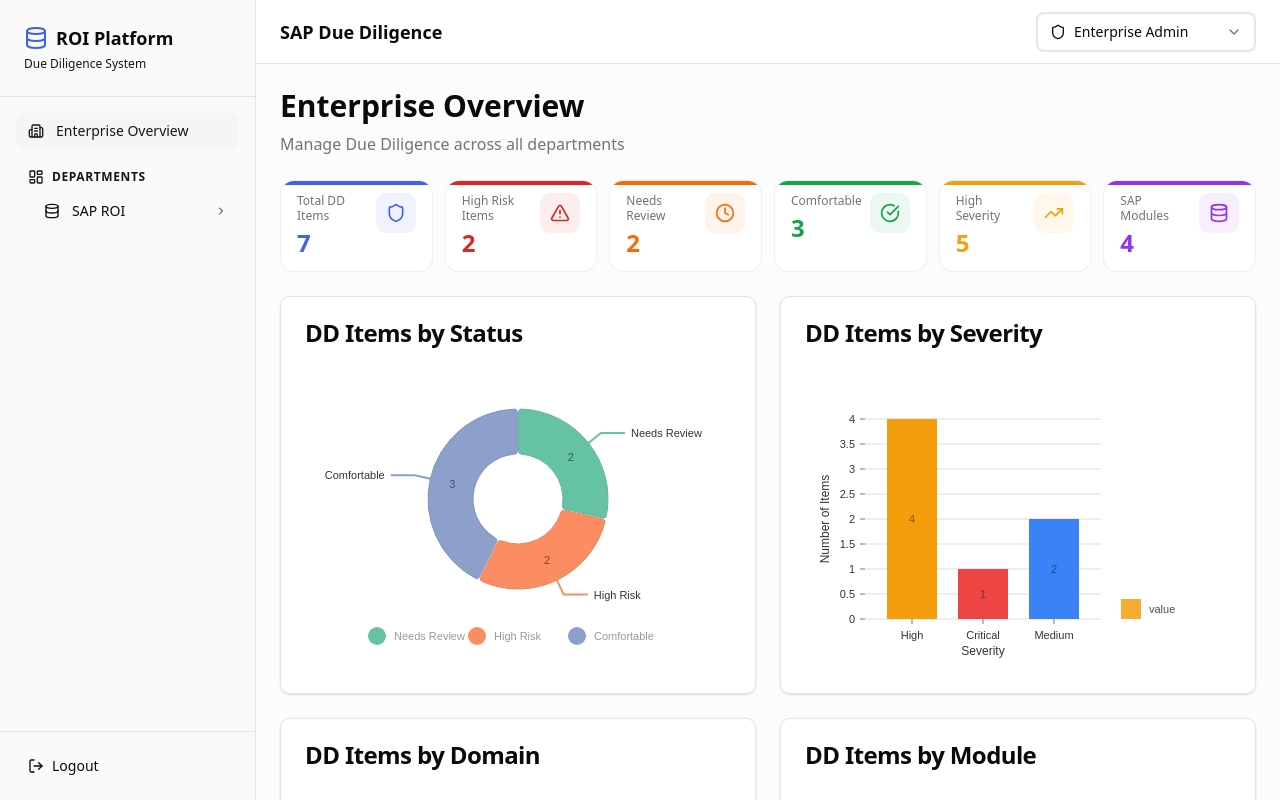
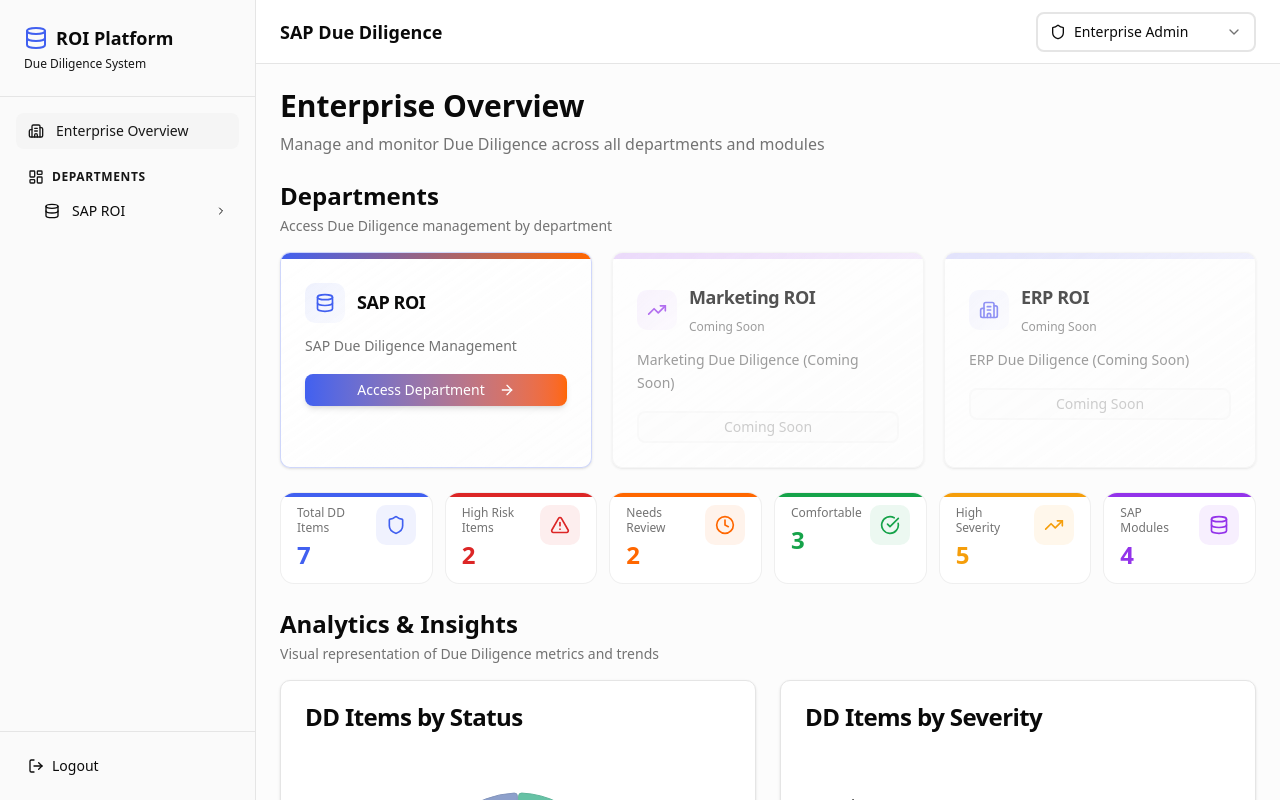
Before and after one commit to rajvimannlowe/SAP-ROI, a React (Vite) app: page /enterprise in a window 1280 px wide. Built offline with nearby package versions, Linux system fonts and the light colour scheme; sample sign-in values are in the browser's storage.

Commit message:
enterprises overview is updated

```diff
--- a/src/pages/enterprise/EnterpriseOverview.tsx
+++ b/src/pages/enterprise/EnterpriseOverview.tsx
@@ -1,48 +1,67 @@
-import { useMemo } from 'react';
-import { Link } from 'react-router-dom';
-import { Card, CardContent, CardDescription, CardHeader, CardTitle } from '../../components/ui/card';
-import { Button } from '../../components/ui/button';
-import { Database, ArrowRight, Building2 } from 'lucide-react';
-import { MOCK_DD_ITEMS, SAP_MODULES, getModuleBySubModule } from '../../data/mockData';
-import { EnterpriseSummaryCards } from '../../components/dashboard/EnterpriseSummaryCards';
-import { StatusPieChart } from '../../components/dashboard/StatusPieChart';
-import { SeverityBarChart } from '../../components/dashboard/SeverityBarChart';
-import { DomainBarChart } from '../../components/dashboard/DomainBarChart';
-import { ModuleBarChart } from '../../components/dashboard/ModuleBarChart';
+import { useMemo } from "react";
+import { Link } from "react-router-dom";
+import {
+  Card,
+  CardContent,
+  CardDescription,
+  CardHeader,
+  CardTitle,
+} from "../../components/ui/card";
+import { Button } from "../../components/ui/button";
+import { Database, ArrowRight, Building2, TrendingUp } from "lucide-react";
+import {
+  MOCK_DD_ITEMS,
+  SAP_MODULES,
+  getModuleBySubModule,
+} from "../../data/mockData";
+import { EnterpriseSummaryCards } from "../../components/dashboard/EnterpriseSummaryCards";
+import { StatusPieChart } from "../../components/dashboard/StatusPieChart";
+import { SeverityBarChart } from "../../components/dashboard/SeverityBarChart";
+import { DomainBarChart } from "../../components/dashboard/DomainBarChart";
+import { ModuleBarChart } from "../../components/dashboard/ModuleBarChart";
 
 export function EnterpriseOverview() {
   const departments = [
     {
-      id: 'sap',
-      name: 'SAP ROI',
-      description: 'SAP Due Diligence Management',
-      status: 'active',
+      id: "sap",
+      name: "SAP ROI",
+      description: "SAP Due Diligence Management",
+      status: "active",
       icon: Database,
+      color: "#4160F0",
     },
     {
-      id: 'marketing',
-      name: 'Marketing ROI',
-      description: 'Marketing Due Diligence (Coming Soon)',
-      status: 'coming-soon',
-      icon: Building2,
+      id: "marketing",
+      name: "Marketing ROI",
+      description: "Marketing Due Diligence (Coming Soon)",
+      status: "coming-soon",
+      icon: TrendingUp,
+      color: "#9333EA",
     },
     {
-      id: 'erp',
-      name: 'ERP ROI',
-      description: 'ERP Due Diligence (Coming Soon)',
-      status: 'coming-soon',
+      id: "erp",
+      name: "ERP ROI",
+      description: "ERP Due Diligence (Coming Soon)",
+      status: "coming-soon",
       icon: Building2,
+      color: "#6366F1",
     },
   ];
 
   // Calculate summary statistics
   const summary = useMemo(() => {
     const totalItems = MOCK_DD_ITEMS.length;
-    const highRisk = MOCK_DD_ITEMS.filter((item) => item.status === 'High Risk').length;
-    const needsReview = MOCK_DD_ITEMS.filter((item) => item.status === 'Needs Review').length;
-    const comfortable = MOCK_DD_ITEMS.filter((item) => item.status === 'Comfortable').length;
+    const highRisk = MOCK_DD_ITEMS.filter(
+      (item) => item.status === "High Risk"
+    ).length;
+    const needsReview = MOCK_DD_ITEMS.filter(
+      (item) => item.status === "Needs Review"
+    ).length;
+    const comfortable = MOCK_DD_ITEMS.filter(
+      (item) => item.status === "Comfortable"
+    ).length;
     const highSeverity = MOCK_DD_ITEMS.filter(
-      (item) => item.severity === 'High' || item.severity === 'Critical'
+      (item) => item.severity === "High" || item.severity === "Critical"
     ).length;
     const totalModules = SAP_MODULES.length;
 
@@ -111,11 +130,104 @@ export function EnterpriseOverview() {
 
   return (
     <div className="space-y-6">
+      {/* Header Section */}
       <div>
         <h1 className="text-3xl font-bold">Enterprise Overview</h1>
         <p className="text-muted-foreground mt-2">
-          Manage Due Diligence across all departments
+          Manage and monitor Due Diligence across all departments and modules
         </p>
+      </div>
+
+      {/* Departments Section - Moved to Top */}
+      <div>
+        <div className="mb-4">
+          <h2 className="text-2xl font-bold">Departments</h2>
+          <p className="text-muted-foreground text-sm mt-1">
+            Access Due Diligence management by department
+          </p>
+        </div>
+        <div className="grid gap-5 md:grid-cols-3">
+          {departments.map((dept) => {
+            const Icon = dept.icon;
+            const isActive = dept.status === "active";
+
+            return (
+              <Card
+                key={dept.id}
+                className={`group hover:shadow-xl transition-all duration-300 border border-border/50 overflow-hidden bg-gradient-to-br from-card to-card/50 ${
+                  !isActive ? "opacity-70" : ""
+                }`}
+                style={{
+                  borderColor: isActive ? `${dept.color}40` : undefined,
+                }}
+              >
+                {/* Gradient top border */}
+                <div
+                  className="h-1.5"
+                  style={{
+                    background: isActive
+                      ? `linear-gradient(to right, ${dept.color}, #FF6700)`
+                      : `linear-gradient(to right, ${dept.color}40, ${dept.color}20)`,
+                  }}
+                ></div>
+
+                <CardHeader className="pb-3">
+                  <div className="flex items-start justify-between gap-3">
+                    <div className="flex items-center gap-3 flex-1 min-w-0">
+                      <div
+                        className="p-2.5 rounded-lg group-hover:scale-110 transition-transform"
+                        style={{
+                          background: `linear-gradient(to bottom right, ${dept.color}15, ${dept.color}08)`,
+                        }}
+                      >
+                        <Icon
+                          className="h-5 w-5"
+                          style={{ color: dept.color }}
+                        />
+                      </div>
+                      <div className="flex-1 min-w-0">
+                        <CardTitle className="text-lg font-bold mb-0.5">
+                          {dept.name}
+                        </CardTitle>
+                        {!isActive && (
+                          <span className="text-xs font-medium text-muted-foreground">
+                            Coming Soon
+                          </span>
+                        )}
+                      </div>
+                    </div>
+                  </div>
+                </CardHeader>
+
+                <CardContent className="space-y-4">
+                  <p className="text-sm text-muted-foreground leading-relaxed">
+                    {dept.description}
+                  </p>
+                  {isActive ? (
+                    <Link to={`/${dept.id}`} className="block">
+                      <Button
+                        className="w-full bg-gradient-to-r from-[#4160F0] to-[#FF6700] hover:from-[#3a55d8] hover:to-[#e65c00] text-white font-medium shadow-md hover:shadow-lg transition-all duration-300"
+                        size="sm"
+                      >
+                        Access Department
+                        <ArrowRight className="ml-2 h-4 w-4" />
+                      </Button>
+                    </Link>
+                  ) : (
+                    <Button
+                      className="w-full border-2 border-border/50 bg-muted/30 text-muted-foreground cursor-not-allowed"
+                      variant="outline"
+                      disabled
+                      size="sm"
+                    >
+                      Coming Soon
+                    </Button>
+                  )}
+                </CardContent>
+              </Card>
+            );
+          })}
+        </div>
       </div>
 
       {/* Summary Cards */}
@@ -129,6 +241,13 @@ export function EnterpriseOverview() {
       />
 
       {/* Charts Grid */}
+      <div className="space-y-6">
+        <div className="mb-4">
+          <h2 className="text-2xl font-bold">Analytics & Insights</h2>
+          <p className="text-muted-foreground text-sm mt-1">
+            Visual representation of Due Diligence metrics and trends
+          </p>
+        </div>
         <div className="grid gap-6 md:grid-cols-2">
           <StatusPieChart data={statusData} />
           <SeverityBarChart data={severityData} />
@@ -138,65 +257,51 @@ export function EnterpriseOverview() {
           <DomainBarChart data={domainData} />
           <ModuleBarChart data={moduleData} />
         </div>
+      </div>
 
-      {/* Departments Section */}
-      <Card>
+      {/* About Section */}
+      <Card className="border-2 border-border/60">
         <CardHeader>
-          <CardTitle>Departments</CardTitle>
-          <CardDescription>Access Due Diligence by department</CardDescription>
+          <CardTitle className="text-xl">About Due Diligence</CardTitle>
+          <CardDescription>
+            Understanding the Automated Due Diligence System
+          </CardDescription>
         </CardHeader>
         <CardContent>
-          <div className="grid gap-4 md:grid-cols-3">
-            {departments.map((dept) => {
-              const Icon = dept.icon;
-              return (
-                <Card key={dept.id} className={dept.status === 'coming-soon' ? 'opacity-60' : ''}>
-                  <CardHeader>
-                    <div className="flex items-center gap-3">
-                      <div className="p-2 rounded-md bg-primary/10">
-                        <Icon className="h-6 w-6 text-primary" />
+          <div className="prose prose-sm max-w-none">
+            <p className="text-sm text-muted-foreground leading-relaxed mb-4">
+              This is an{" "}
+              <strong className="text-foreground">
+                Automated Due Diligence system
+              </strong>{" "}
+              where each KPI represents a control used to assess SAP process
+              risk and compliance. Each Due Diligence item is a control check
+              that monitors risk, compliance, and process integrity within your
+              SAP modules.
+            </p>
+            <div className="grid gap-4 md:grid-cols-3 mt-6">
+              <div className="p-4 rounded-lg border border-border/50 bg-card/50">
+                <h4 className="font-semibold text-sm mb-2">Risk Management</h4>
+                <p className="text-xs text-muted-foreground">
+                  Monitor and identify potential risks across your SAP processes
+                </p>
               </div>
-                      <div>
-                        <CardTitle className="text-lg">{dept.name}</CardTitle>
-                        {dept.status === 'coming-soon' && (
-                          <span className="text-xs text-muted-foreground">Coming Soon</span>
-                        )}
+              <div className="p-4 rounded-lg border border-border/50 bg-card/50">
+                <h4 className="font-semibold text-sm mb-2">Compliance</h4>
+                <p className="text-xs text-muted-foreground">
+                  Ensure adherence to regulatory requirements and standards
+                </p>
+              </div>
+              <div className="p-4 rounded-lg border border-border/50 bg-card/50">
+                <h4 className="font-semibold text-sm mb-2">
+                  Process Integrity
+                </h4>
+                <p className="text-xs text-muted-foreground">
+                  Maintain and verify the integrity of business processes
+                </p>
               </div>
             </div>
-                    <CardDescription>{dept.description}</CardDescription>
-                  </CardHeader>
-                  <CardContent>
-                    {dept.status === 'active' ? (
-                      <Link to={`/${dept.id}`}>
-                        <Button className="w-full" variant="default">
-                          Access Department
-                          <ArrowRight className="ml-2 h-4 w-4" />
-                        </Button>
-                      </Link>
-                    ) : (
-                      <Button className="w-full" variant="outline" disabled>
-                        Coming Soon
-                      </Button>
-                    )}
-                  </CardContent>
-                </Card>
-              );
-            })}
           </div>
-        </CardContent>
-      </Card>
-
-      {/* About Section */}
-      <Card>
-        <CardHeader>
-          <CardTitle>About Due Diligence</CardTitle>
-        </CardHeader>
-        <CardContent>
-          <p className="text-sm text-muted-foreground">
-            This is an Automated Due Diligence system where each KPI represents a control used to assess
-            SAP process risk and compliance. Each Due Diligence item is a control check that monitors
-            risk, compliance, and process integrity within your SAP modules.
-          </p>
         </CardContent>
       </Card>
     </div>
```
Lines whose indentation alone changed are shown as unchanged.
